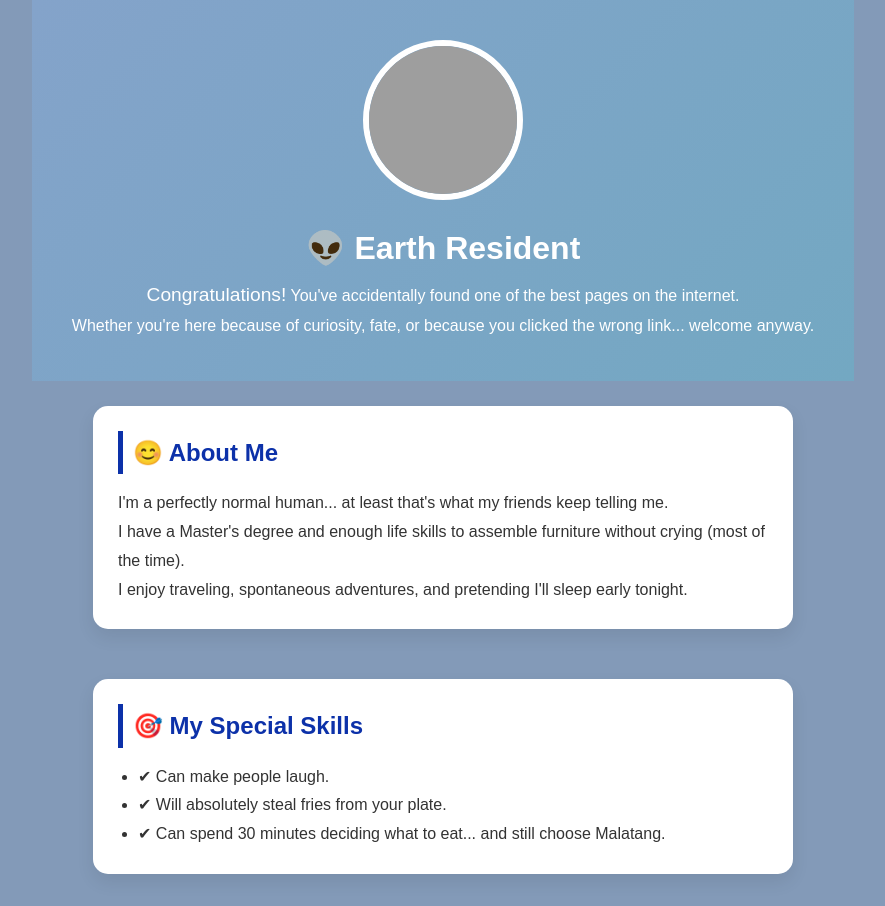
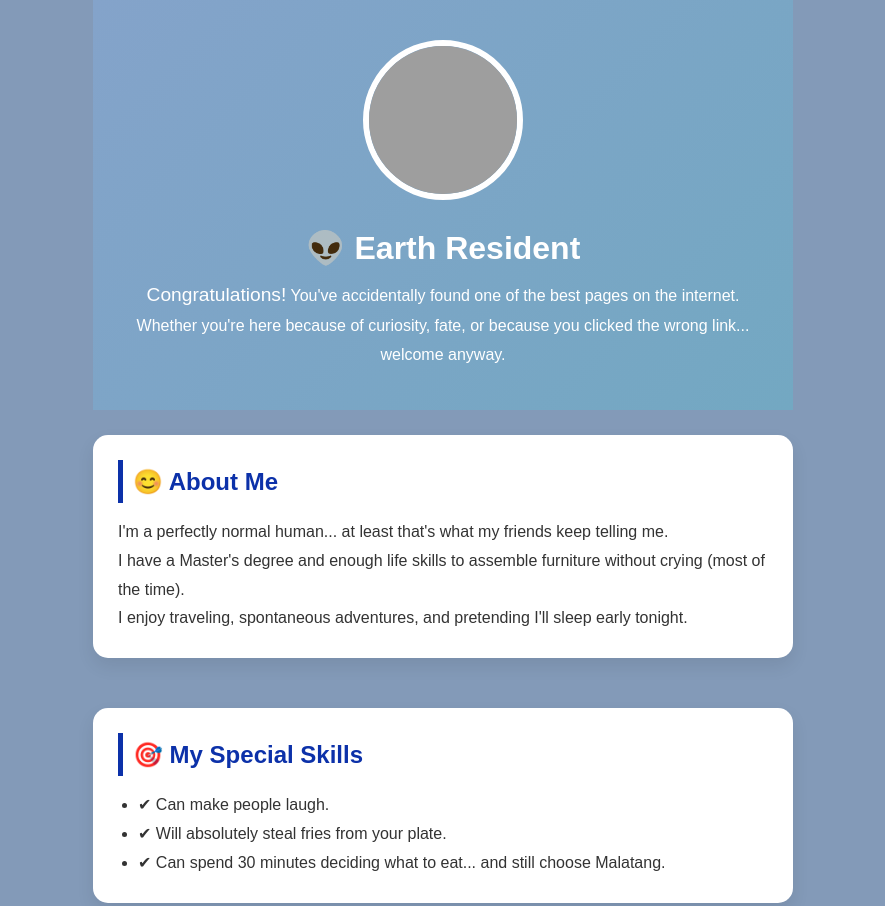
Before and after one commit to hshufen22-coder/ahumorousguy1.0, a plain HTML site: page index.html in a window 1280 px wide. Shown: the top 906 px of the page, without its empty margins (197-1082 px from the left). Drawn offline with Linux system fonts and the light colour scheme; grey boxes are pictures that could not be loaded.

Commit message:
Update index.html

```diff
--- a/index.html
+++ b/index.html
@@ -32,6 +32,9 @@ header{
     flex-direction:column;
     justify-content:center;
     align-items:center;
+    width:90%;
+    max-width:800px;
+    width:700px;
     <meta name="viewport" content="width=device-width, initial-scale=1.0">
 }
 
```
